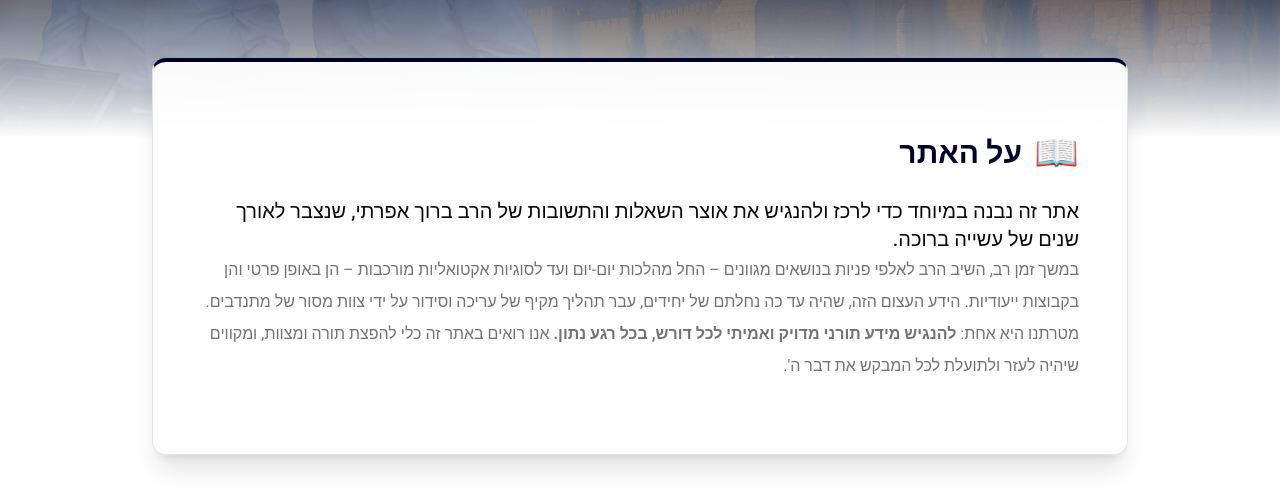
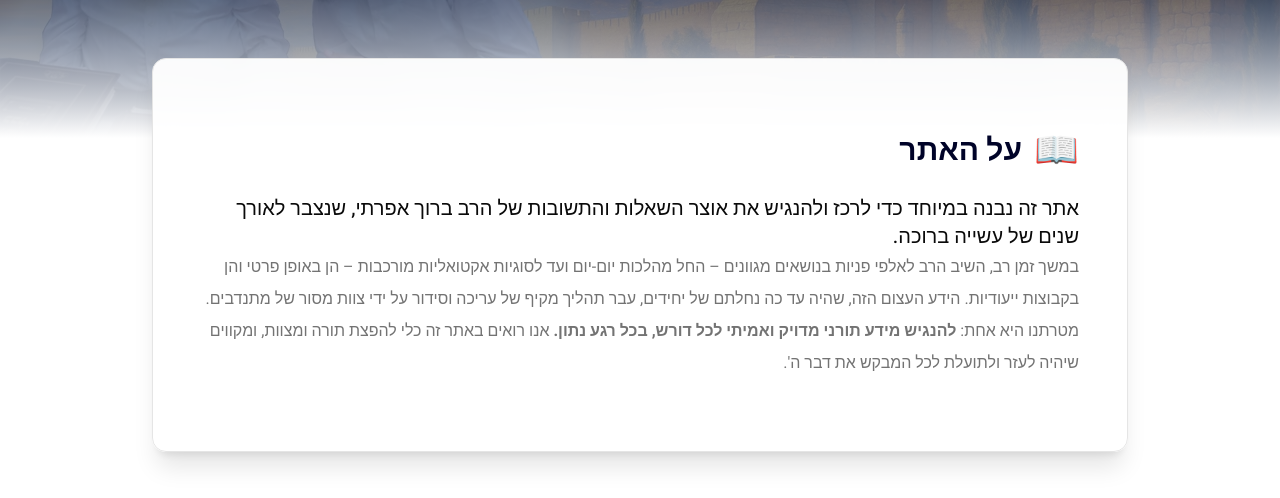
Before and after one commit to workin-efrati/website, a Next.js app: page /about in a window 1280 px wide. Shown: the part 262-760 px from the top of the page. Built offline with nearby package versions, Linux system fonts and the light colour scheme; no server answers; a web font is replaced by a local one.

Commit message:
add the about page

```diff
--- a/app/about/page.tsx
+++ b/app/about/page.tsx
@@ -33,7 +33,7 @@ export default function AboutPage() {
          <div className="max-w-5xl mx-auto px-4 md:px-6 relative z-20 -mt-20">
 
             {/* Intro Card - Website Purpose */}
-            <Card className="bg-card/95 backdrop-blur-md shadow-xl border-t-4 border-t-primary mb-12">
+            <Card className="bg-card/95 backdrop-blur-md shadow-xl mb-12">
                <CardContent className="p-8 md:p-12 text-right">
                   <h2 className="text-3xl font-bold text-primary mb-6 flex items-center gap-3">
                      <span className="text-4xl">📖</span>
```
